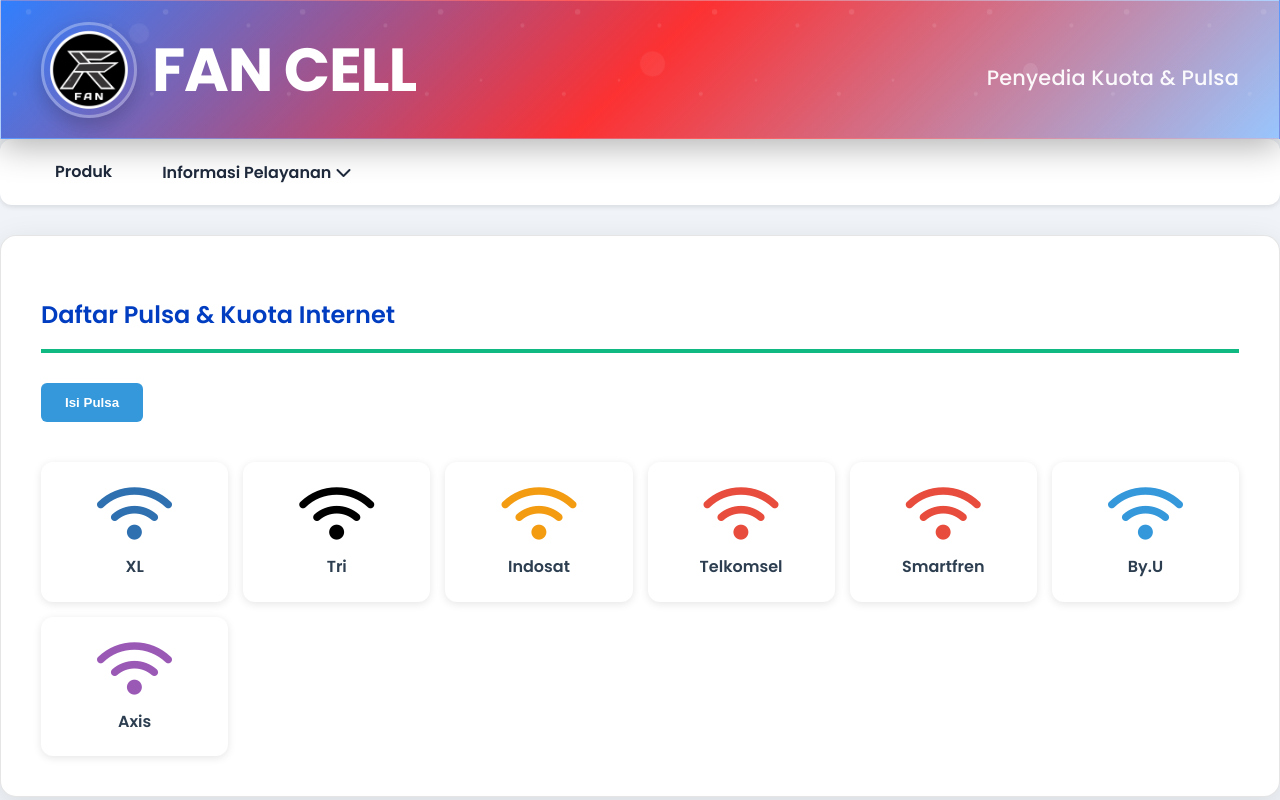
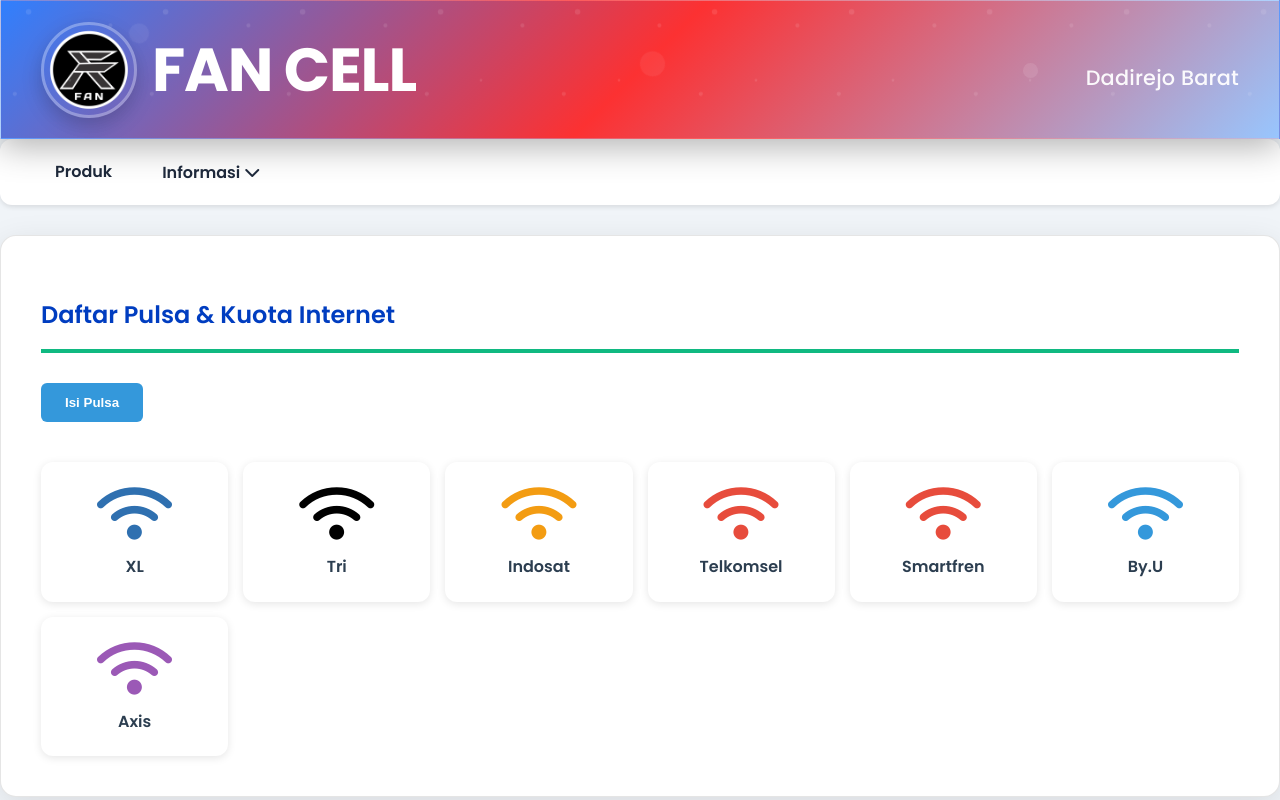
Before and after one commit to cokolatos001/fan_cell, a plain HTML site: page index.html in a window 1280 px wide. Drawn offline with Linux system fonts and the light colour scheme.

Commit message:
Ganti navigasi informasi dan teks dadirejo

```diff
--- a/index.html
+++ b/index.html
@@ -1256,7 +1256,7 @@
                 <img src="brand-logo.png" alt="Brand Logo" class="brand-logo">
                 <h1>FAN CELL</h1>
             </div>
-            <p>Penyedia Kuota & Pulsa</p>
+            <p>Dadirejo Barat</p>
             <div class="floating-elements">
                 <div></div>
                 <div></div>
@@ -1267,9 +1267,9 @@
         <div class="top-navbar">
             <a href="#home" class="nav-link-top active" data-section="home">Produk</a>
             <div class="dropdown-top">
-                <button class="dropdown-toggle-top">Informasi Pelayanan<i class="fas fa-chevron-down"></i></button>
+                <button class="dropdown-toggle-top">Informasi<i class="fas fa-chevron-down"></i></button>
                 <div class="dropdown-menu-top">
-                    <a href="#rules" class="nav-link-top" data-section="rules">Aturan</a>
+                    <a href="#rules" class="nav-link-top" data-section="rules">SOP Pelayanan</a>
                     <a href="#payment" class="nav-link-top" data-section="payment">Pembayaran</a>
                 </div>
             </div>
```
